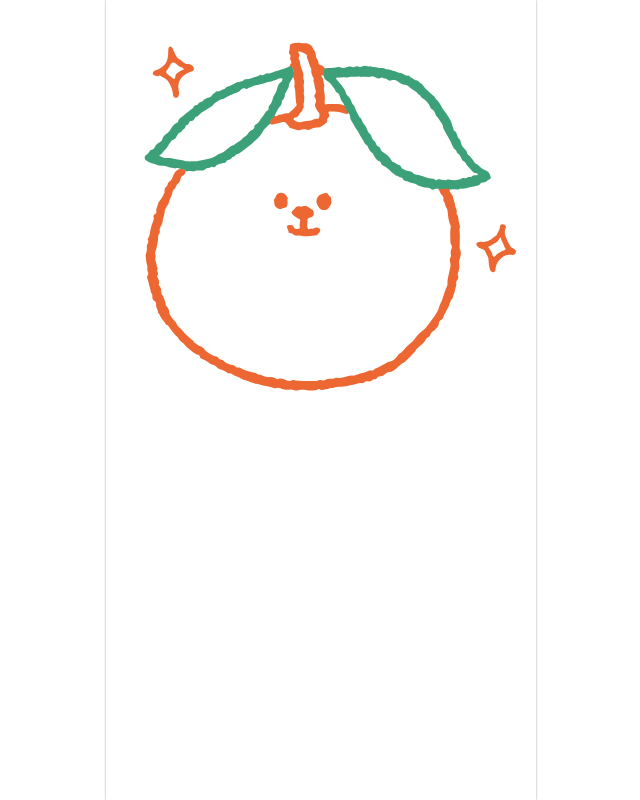
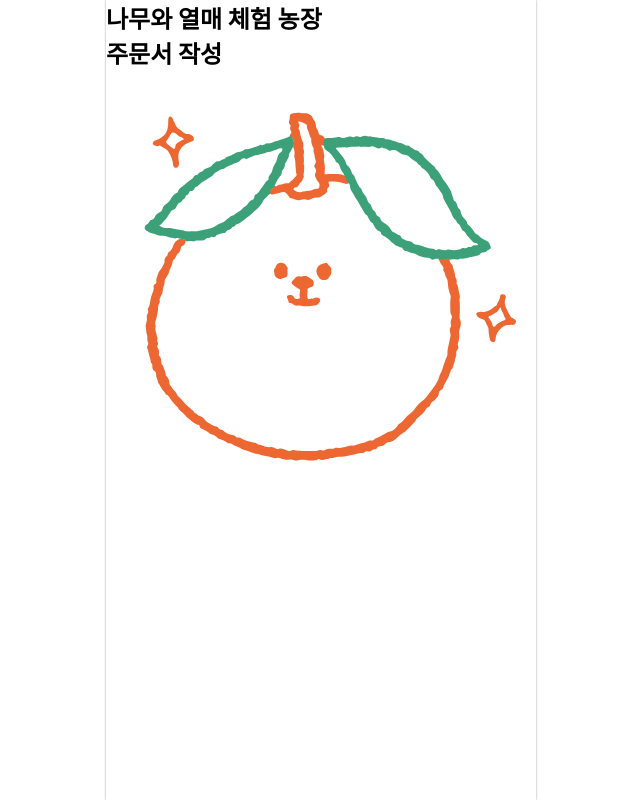
Before and after one commit to Roots-and-Fruits/RootsAndFruitsDeliveryServiceClient, a React (Vite) app: page / in a window 1280 px wide. Shown: the whole page, without its empty margins (319-959 px from the left). Built offline with nearby package versions, Linux system fonts and the light colour scheme; a web font is replaced by a local one.

Commit message:
feat: Home컴포넌트 title 생성

```diff
--- /dev/null
+++ b/src/pages/Home/Home.style.ts
@@ -0,0 +1,6 @@
+import { css, Theme } from "@emotion/react";
+
+export const titleStyle = (theme: Theme) => css`
+  color: ${theme.color.black};
+  ${theme.font["head01-b-24"]}
+`;
--- a/src/pages/Home/Home.tsx
+++ b/src/pages/Home/Home.tsx
@@ -1,9 +1,16 @@
 import { IcMainCharacter } from "@svg";
+import { titleStyle } from "./Home.style";
 
 const Home = () => {
   return (
     <>
+      <h1 css={titleStyle}>
+        나무와 열매 체험 농장
+        <br />
+        주문서 작성
+      </h1>
       <IcMainCharacter />
+
     </>
   );
 };
```
